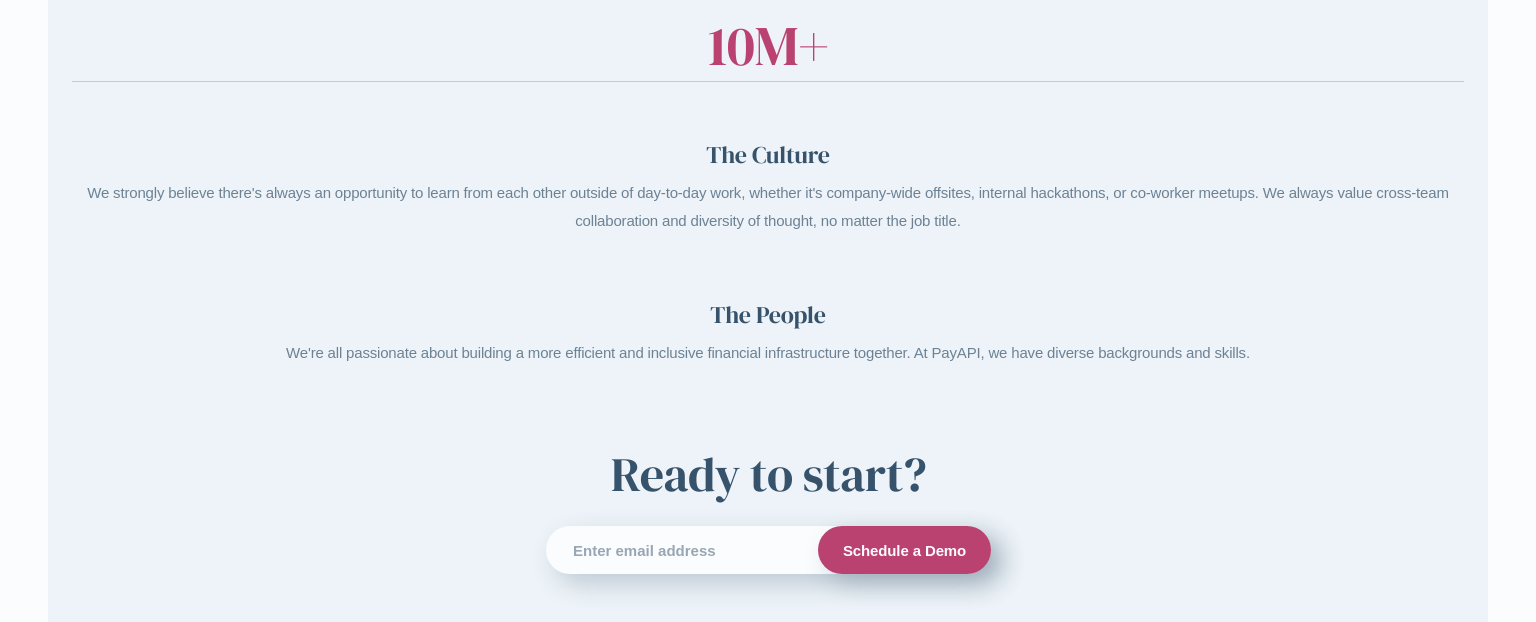
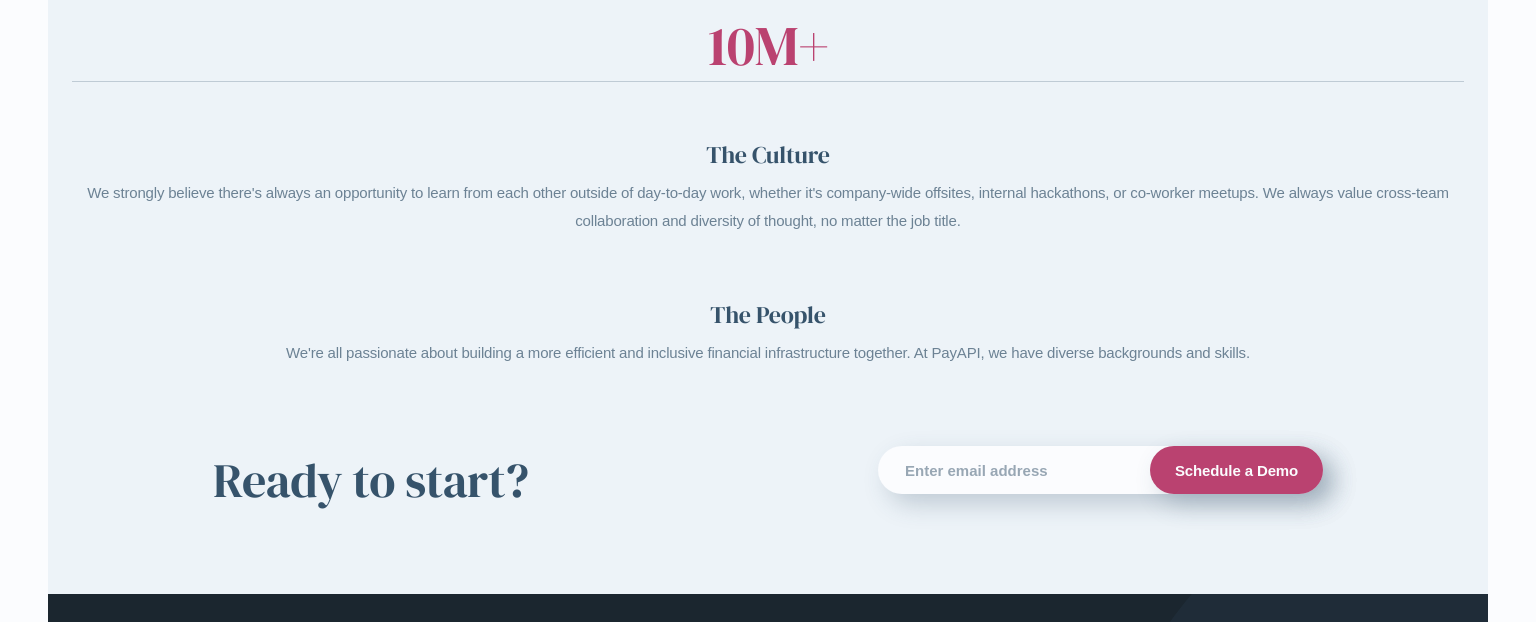
Before and after one commit to gbudryte/IT_projektas_K2, a website: page about.html in a window 1536 px wide. Shown: the part 1348-1970 px from the top of the page. Drawn offline with Linux system fonts and the light colour scheme; a web font is replaced by a local one.

Commit message:
styled bottom email form

```diff
--- a/styles/style-desktop.css
+++ b/styles/style-desktop.css
@@ -36,21 +36,28 @@
   /* ~~~~~~~~~~~~~ EMAIL FORM ~~~~~~~~~~~~~~ */
 
   section.email--form--bottom {
-    padding: 100px 161px 100px 162px;
-    gap: 24px;
+    padding: 100px 165px 80px;
+    flex-direction: row;
+    justify-content: space-between;
+    div.input--button--wrapper {
+      margin-bottom: 20px;
+    }
   }
 
   section.email--form--top {
     padding: 54px 98px 100px 97px;
     gap: 16px;
-  }
-  section.email--form--top,
-  section.email--form--bottom {
     h3 {
       font-size: var(--h2-size);
       letter-spacing: -0.37px;
       line-height: 56px;
       margin: 0;
+    }
+  }
+  section.email--form--top,
+  section.email--form--bottom {
+    h3 {
+      text-align: left;
     }
     div.input--button--wrapper {
       position: relative;
```
